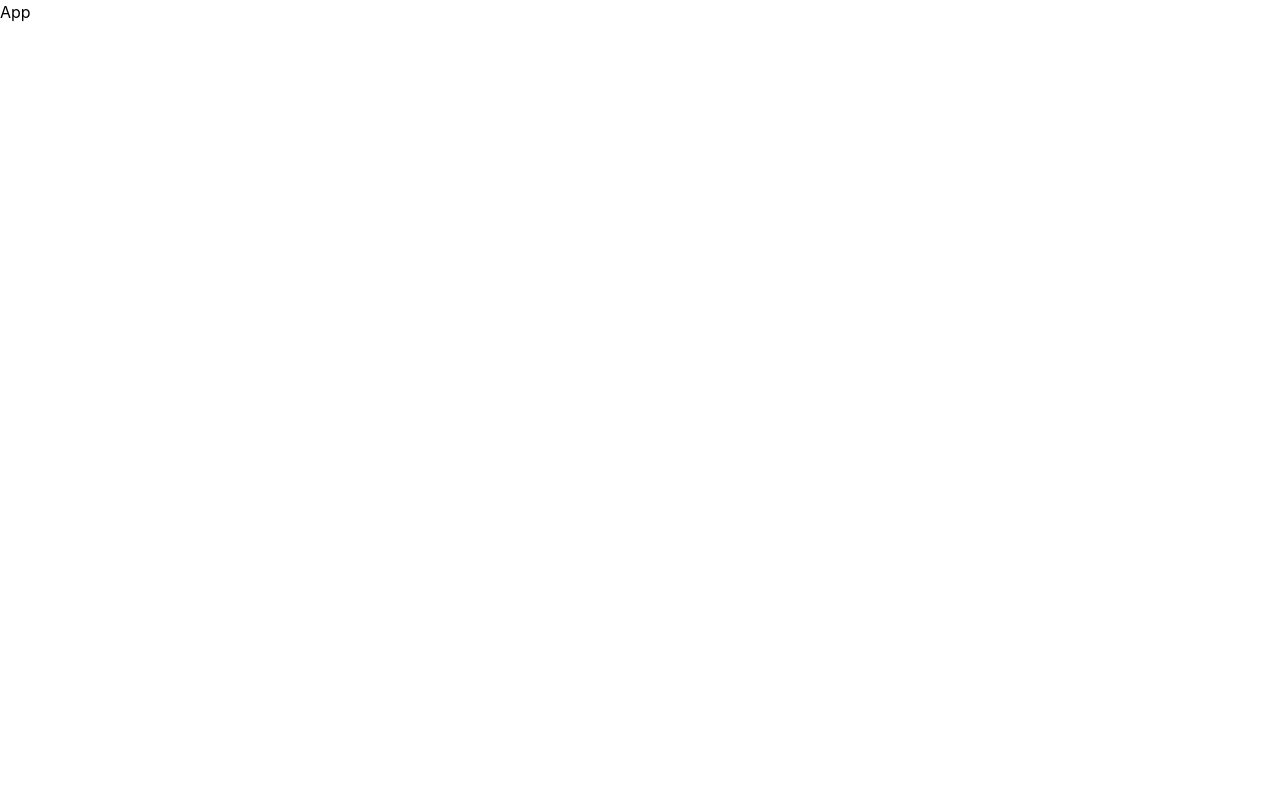
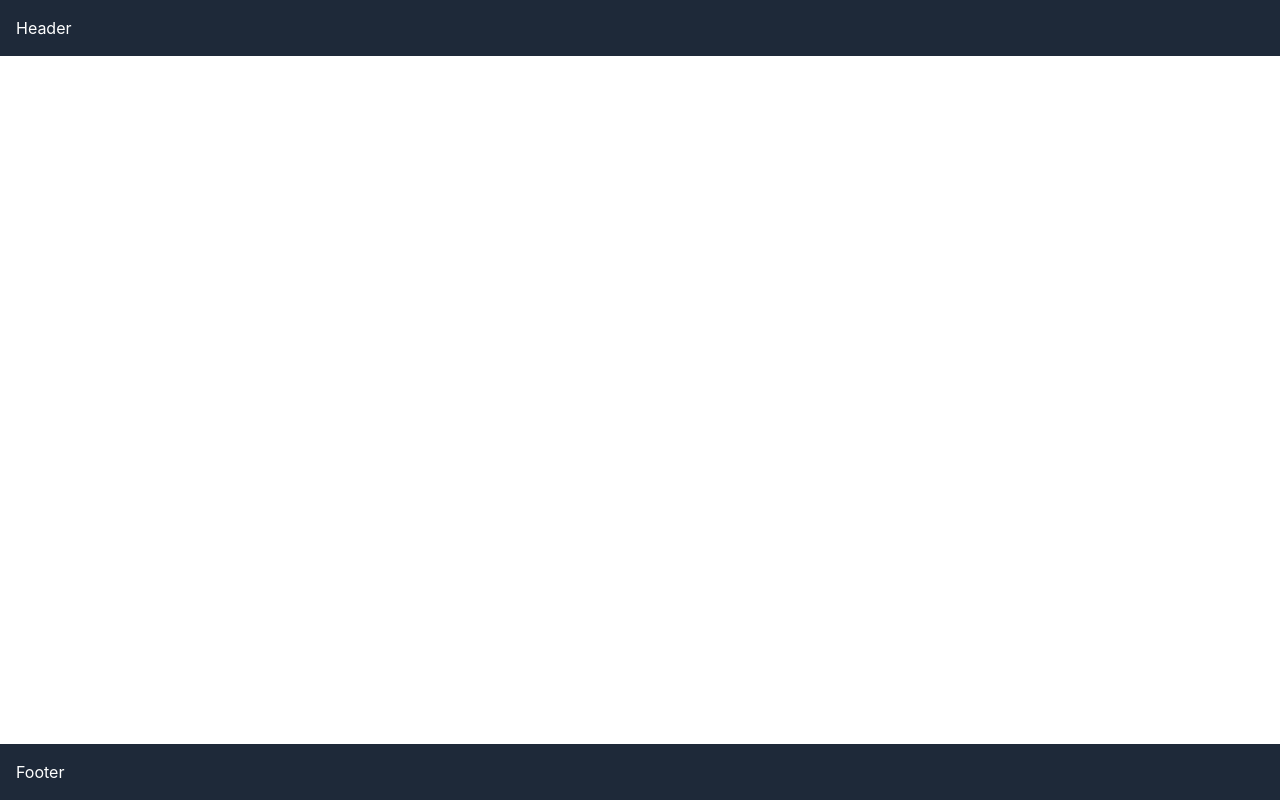
Before and after one commit to AnouGeek/my-storefront, a React (Vite) app: page / in a window 1280 px wide. Built offline with nearby package versions, Linux system fonts and the light colour scheme.

Commit message:
✨ feat: add main static layout with header and footer

```diff
--- a/src/App.jsx
+++ b/src/App.jsx
@@ -1,4 +1,17 @@
+import Footer from "./components/Footer";
+import Header from "./components/Header";
+
 function App() {
-  return <div>App</div>;
+  return (
+    <div className="min-h-screen flex flex-col">
+
+        <Header />
+        <main className="grow">
+
+        </main>
+        <Footer />
+
+    </div>
+  );
 }
 export default App;
--- /dev/null
+++ b/src/components/Footer.jsx
@@ -0,0 +1,3 @@
+export default function Footer() {
+  return <footer className="bg-gray-800 text-white p-4">Footer</footer>;
+}
--- /dev/null
+++ b/src/components/Header.jsx
@@ -0,0 +1,3 @@
+export default function Header() {
+  return <header className="bg-gray-800 text-white p-4">Header</header>;
+}
```
